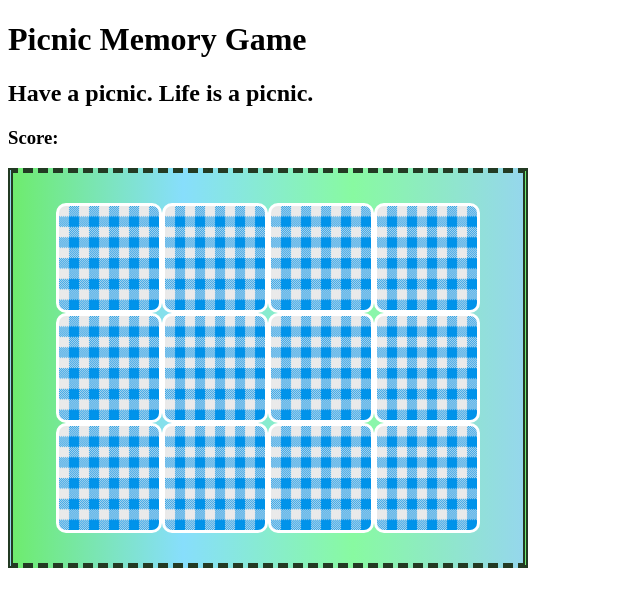
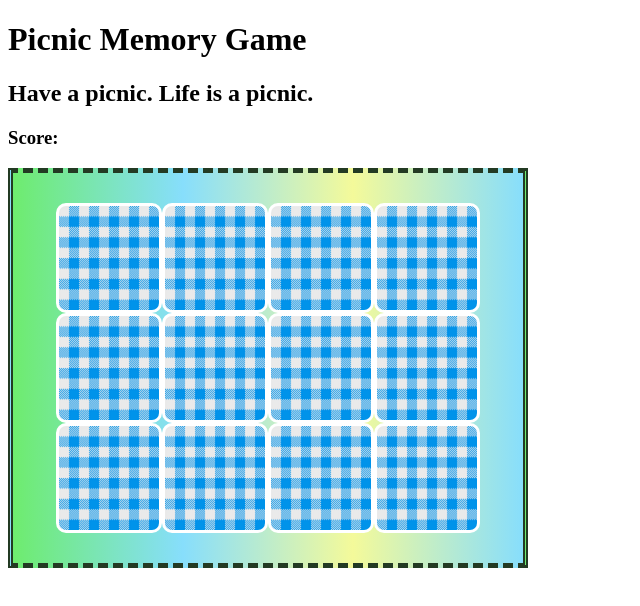
Before and after one commit to eikouji/Memory-Game, a plain HTML site: page index.html in a window 1280 px wide. Shown: the whole page, without its empty margins (0-640 px from the left). Drawn offline with Linux system fonts and the light colour scheme.

Commit message:
Added more styling to the CSS
Added a colorful gradient to the grid background.

Added a comment to app.js about copyWithin, which might answer my problem of creating working pairs of cards from an array of more than 6 pictures.

```diff
--- a/assets/css/style.css
+++ b/assets/css/style.css
@@ -10,7 +10,14 @@
     border: 5px;
     border-style: dashed double;
     border-color: rgb(35, 58, 35);
-    background-image: linear-gradient(to right, rgb(110, 236, 110), rgb(135, 222, 252), rgb(136, 250, 161), rgb(149, 215, 236));
+    background-image:
+    linear-gradient(
+        to right,
+    rgb(110, 236, 110),
+    rgb(135, 222, 252),
+    rgb(244, 250, 154),
+    rgb(135, 222, 252)
+    );
 }
 
 
```
Also changed, not shown: assets/js/app.js (+10 -0 lines).
